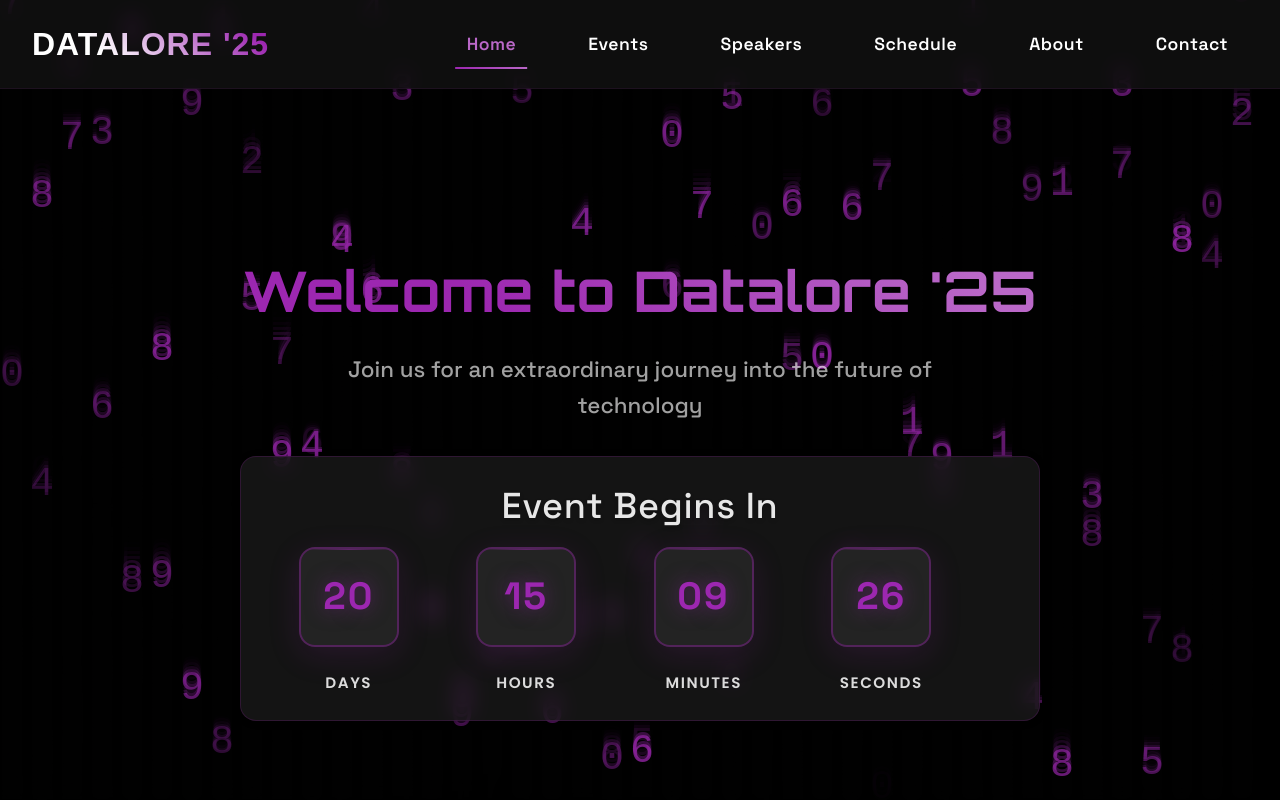
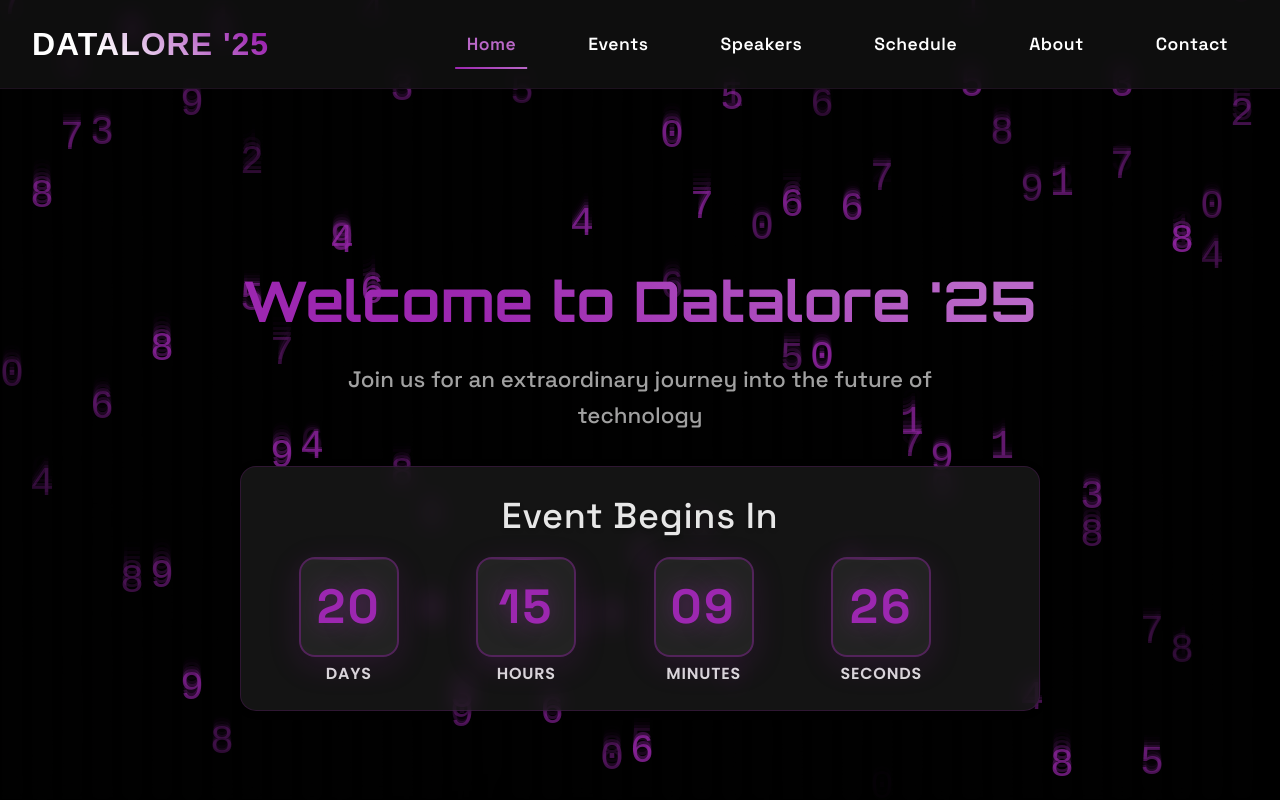
Before and after one commit to Jaisaarathi19/datalore-website-main, a React (Vite) app: page / in a window 1280 px wide. Shown: the top 800 px of the page. Built offline with nearby package versions, Linux system fonts and the light colour scheme; a web font is replaced by a local one.

Commit message:
Committing changes to Home.jsx and other related files

```diff
--- a/src/components/common/CountdownTimer.jsx
+++ b/src/components/common/CountdownTimer.jsx
@@ -86,7 +86,10 @@ const CountdownTimer = () => {
                     display: 'flex',
                     flexDirection: 'column',
                     alignItems: 'center',
-                    width: '100%'
+                    flexDirection: 'column',
+                    justifyContent: 'center',
+                    mx: 'auto',
+                    textAlign: 'center',
                   }}
                 >
                   <Paper
@@ -106,6 +109,7 @@ const CountdownTimer = () => {
                       boxShadow: '0 8px 32px rgba(156, 39, 176, 0.15)',
                       transition: 'all 0.3s ease',
                       mx: 'auto',
+                      textAlign: 'center',
                       '&:hover': {
                         transform: 'translateY(-5px)',
                         boxShadow: '0 12px 40px rgba(156, 39, 176, 0.25)',
@@ -127,10 +131,16 @@ const CountdownTimer = () => {
                       sx={{
                         fontWeight: 800,
                         color: theme.palette.primary.main,
+                        mx: 'auto',
+                        textAlign: 'center',
+                        alignItems: 'center',
+                        flexDirection: 'column',
+                        display: 'flex',
                         fontFamily: "'Space Grotesk', sans-serif",
+                        justifyContent: 'center',
                         textShadow: '0 0 20px rgba(156, 39, 176, 0.5)',
                         letterSpacing: '0.05em',
-                        transform: 'scale(0.95)',
+                        transform: 'scale(1.2)',
                         transition: 'transform 0.3s ease, color 0.3s ease',
                         fontSize: { xs: '1.25rem', sm: '1.75rem', md: '2.25rem', lg: '2.5rem' },
                         lineHeight: 1.2,
@@ -146,12 +156,16 @@ const CountdownTimer = () => {
                   <Typography
                     variant="subtitle1"
                     sx={{
-                      mt: { xs: 2.5, sm: 3 },
+                      mt: { xs: 0.25, sm: 0.5, md: 0.75 },
+                      textAlign: 'center',
                       color: 'rgba(255, 255, 255, 0.85)',
-                      fontSize: { xs: '0.7rem', sm: '0.85rem', md: '0.95rem' },
+                      fontSize: { xs: '0.8rem', sm: '0.9rem', md: '1rem' },
                       fontWeight: 600,
-                      letterSpacing: '0.1em',
-                      textTransform: 'uppercase'
+                      letterSpacing: '0.05em',
+                      textTransform: 'uppercase',
+                      lineHeight: 1.4,
+                      width: '100%',
+                      mx: 'auto'
                     }}
                   >
                     {unit.label}
```
